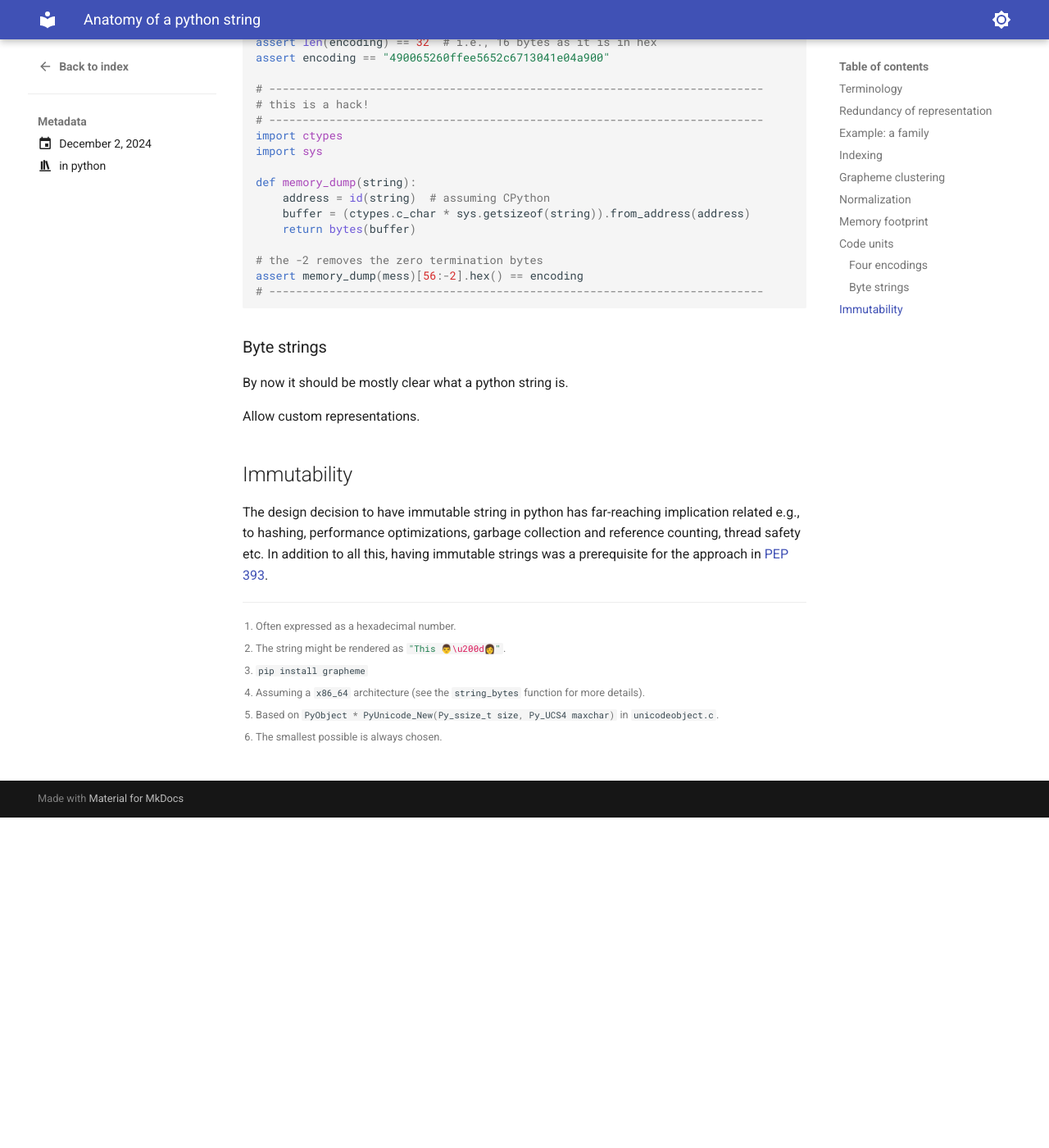
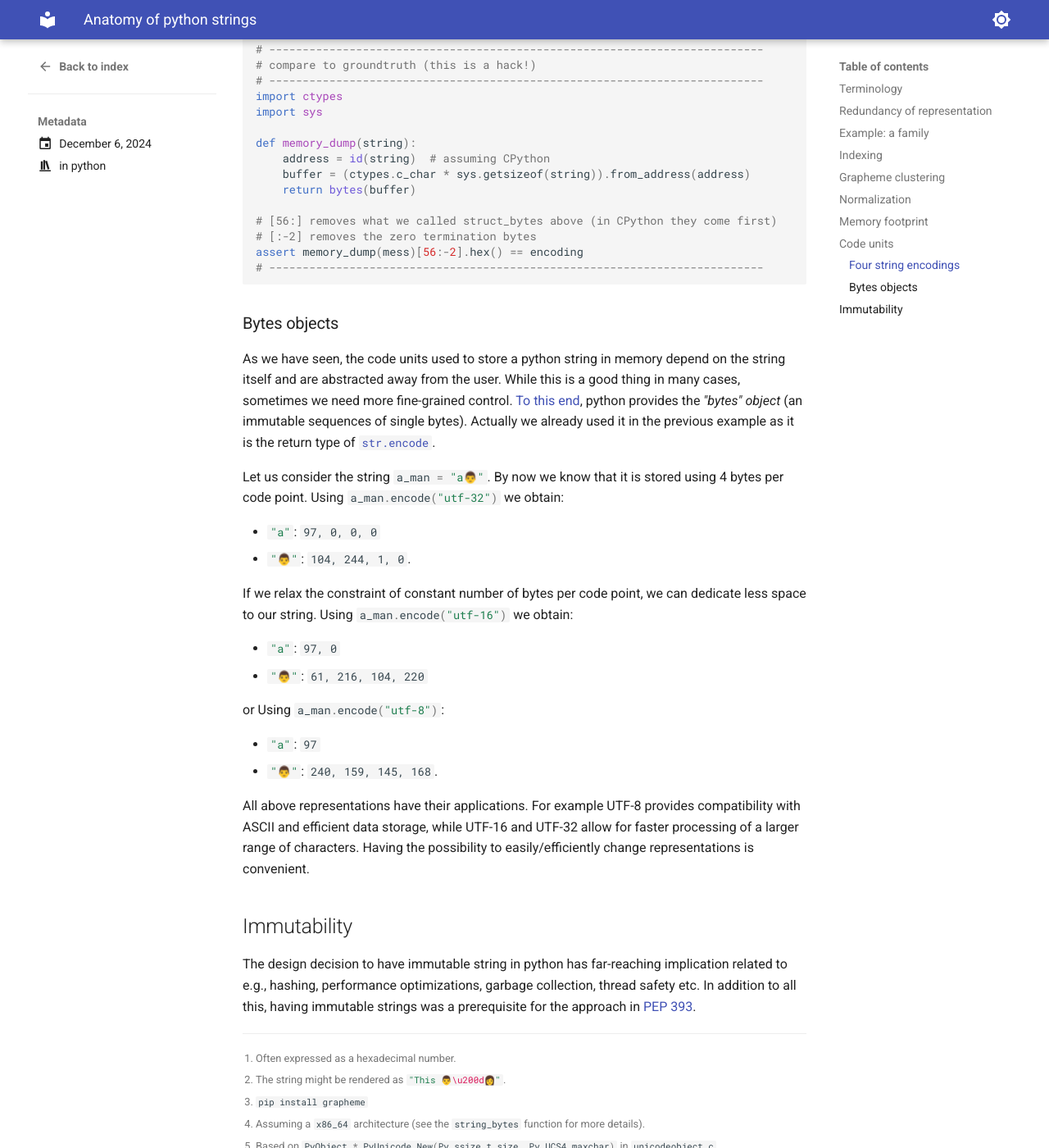
Before and after one commit to drdv/drdv.github.io, an MkDocs documentation site: the page built from src/blog/posts/202412-python-strings.md, in a window 1280 px wide and 1400 px high, scrolled down 6167 px. Shown: the whole window at 82% size. Built offline with MkDocs 1.6.1 and Material for MkDocs 9.7.7, drawn with Linux system fonts in a browser that asks for light colours; formulas are drawn with MathJax 3; before the commit the page ends 7164 px from its top, so only the background shows below that; some of the changed text lies outside the part shown.

Commit message:
[post] python-strings ready

````diff
--- a/mkdocs.yml
+++ b/mkdocs.yml
@@ -32,7 +32,7 @@
     - navigation.indexes
     - navigation.footer
     # - navigation.sections
-    - navigation.tabs
+    # - navigation.tabs
 
 nav:
   - index: index.md
--- a/src/blog/posts/202412-python-strings.md
+++ b/src/blog/posts/202412-python-strings.md
@@ -42,7 +44,7 @@
 symbols that do not have an assigned code point. That is, some symbols are defined in
 terms of a sequence of characters (and thus, of code points). Such symbols are commonly
 referred to as *grapheme clusters*. An example of a grapheme cluster is 👨‍👩‍👧‍👦 (as we
-will see shortly, it [consists](#example-a-family) of 7 characters 4 of which are
+will [see](#example-a-family) shortly, it consists of 7 characters 4 of which are
 graphemes).
 
 ## Redundancy of representation
@@ -366,11 +368,12 @@
 
 Three clear advantages of the [PEP 393](https://peps.python.org/pep-0393/) approach:
 
-* An optimized ASCII implementation can be used for the most common (ASCII) case.
-* The constant number of bytes per code point[^smallest_constant_representation] results
-  in constant-time indexing and facilitates other operations.
-+ Can handle natively strings containing [non-BMP
-  characters](https://en.wikipedia.org/wiki/Plane_(Unicode)), i.e., code points greater than $2^{16} - 1$.
+* an optimized ASCII implementation can be used for the most common (ASCII) case
+* the constant number of bytes per code point[^smallest_constant_representation] results
+  in constant-time indexing and facilitates other operations
++ can handle natively strings containing [non-BMP
+  characters](https://en.wikipedia.org/wiki/Plane_(Unicode)), i.e., code points greater
+  than $2^{16} - 1$.
 
 [^smallest_constant_representation]: The smallest possible is always chosen.
 
@@ -409,27 +412,29 @@
 * with a `utf-16` encoding there is one 16-bit code unit (`0x0103`)
 * with a `utf-32` encoding there is one 32-bit code unit (`0x01030000`).
 
-### Four encodings
+### Four string encodings
 
 Python uses a different encoding in each of the four cases discussed above.
 
-1. case 1 $\left(\mu(s) < 2^7\right)$: ASCII (which is equivalent to UTF-8 in this range)
-2. case 2 $\left(\mu(s) < 2^8\right)$: UCS1 (i.e., LATIN-1)
-3. case 3 $\left(\mu(s) < 2^{16}\right)$: UCS2 (i.e., UTF-16)
-4. case 4 $\left(\mu(s) \geq 2^{16}\right)$: UCS4 (i.e., UTF-32)
+* case 1 $\left(\mu(s) < 2^7\right)$: ASCII (which is equivalent to UTF-8 in this range)
+* case 2 $\left(\mu(s) < 2^8\right)$: UCS1 (i.e., LATIN-1)
+* case 3 $\left(\mu(s) < 2^{16}\right)$: UCS2 (i.e., UTF-16)
+* case 4 $\left(\mu(s) \geq 2^{16}\right)$: UCS4 (i.e., UTF-32).
 
-For example, the string `#!python mess = "I♥️日本ГО©"`, has 8 code points and
+For example, the string `#!python mess` in the snippet below has 8 code points and
 $\mu(\texttt{mess}) = 65039$, hence we are in case 3 in which UTF-16 encoding should be
-used. The code below goes through the computations and at the end compares with the
-actual memory.
+used. At the end, the encoding computed manually is compared[^memory-comparison-hack]
+with the actual memory occupied by our string.
+
+[^memory-comparison-hack]: We used a `CPython` implementation of `python 3.12`.
 
 ``` { .python }
 mess = "I♥️日本ГО©"
 
 assert len(mess) == 8
-assert max([ord(char) for char in mess]) == 65039  # case 3: 255 < 65039 < 65536
+assert ord(max(mess)) == 65039  # case 3: 255 < 65039 < 65536
 
-# [2:] removes the Byte Order Mark
+# [2:] removes the Byte Order Mark (little-endian)
 encoding = b''.join([char.encode("utf-16")[2:] for char in mess]).hex()
 
 assert string_bytes(mess) == 74  # 56 + (8 + 1) * 2
@@ -437,7 +442,7 @@
 assert encoding == "490065260ffee5652c6713041e04a900"
 
 # --------------------------------------------------------------------------
-# this is a hack!
+# compare to groundtruth (this is a hack!)
 # --------------------------------------------------------------------------
 import ctypes
 import sys
@@ -447,22 +452,47 @@
 	buffer = (ctypes.c_char * sys.getsizeof(string)).from_address(address)
 	return bytes(buffer)
 
-# the -2 removes the zero termination bytes
+# [56:] removes what we called struct_bytes above (in CPython they come first)
+# [:-2] removes the zero termination bytes
 assert memory_dump(mess)[56:-2].hex() == encoding
 # --------------------------------------------------------------------------
 ```
 
-### Byte strings
+### Bytes objects
 
-By now it should be mostly clear what a python string is.
+As we have seen, the code units used to store a python string in memory depend on the
+string itself and are abstracted away from the user. While this is a good thing in many
+cases, sometimes we need more fine-grained control. [To this
+end](https://peps.python.org/pep-0358/#motivation), python provides the *"bytes" object*
+(an immutable sequences of single bytes). Actually we already used it in the previous
+example as it is the return type of
+[`str.encode`](https://docs.python.org/3.12/library/stdtypes.html#str.encode).
 
-Allow custom representations.
+Let us consider the string `#!python a_man = "a👨"`. By now we know that it is stored using
+4 bytes per code point. Using `#!python a_man.encode("utf-32")` we obtain:
+
+* `#!python "a"`: `97, 0, 0, 0`
+* `#!python "👨"`: `104, 244, 1, 0`.
+
+If we relax the constraint of constant number of bytes per code point, we can dedicate
+less space to our string. Using `#!python a_man.encode("utf-16")` we obtain:
+
+* `#!python "a"`: `97, 0`
+* `#!python "👨"`: `61, 216, 104, 220`
+
+or Using `#!python a_man.encode("utf-8")`:
+
+* `#!python "a"`: `97`
+* `#!python "👨"`: `240, 159, 145, 168`.
+
+All above representations have their applications. For example UTF-8 provides
+compatibility with ASCII and efficient data storage, while UTF-16 and UTF-32 allow for
+faster processing of a larger range of characters. Having the possibility to
+easily/efficiently change representations is convenient.
 
 ## Immutability
 
 The design decision to have immutable string in python has far-reaching implication
-related e.g., to hashing, performance optimizations, garbage collection and reference
-counting, thread safety etc. In addition to all this, having immutable strings was a
-prerequisite for the approach in [PEP 393](https://peps.python.org/pep-0393/).
-
-<!-- more -->
+related to e.g., hashing, performance optimizations, garbage collection, thread safety
+etc. In addition to all this, having immutable strings was a prerequisite for the
+approach in [PEP 393](https://peps.python.org/pep-0393/).
````
Also changed, not shown: other parts of src/blog/posts/202412-python-strings.md (+4 -2 lines), src/blog/index.md (deleted, +0 -1 lines).
